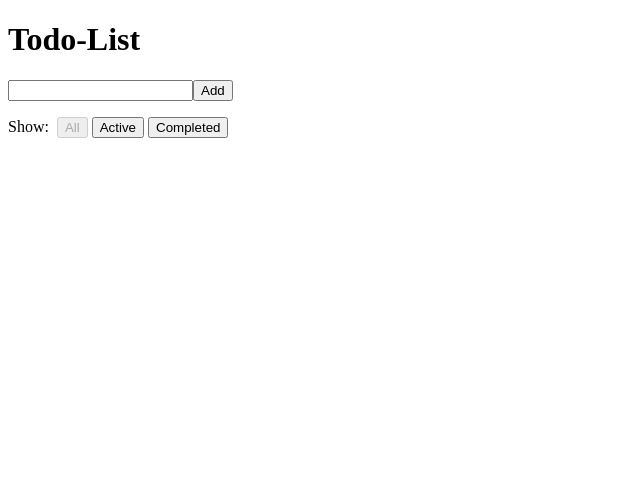
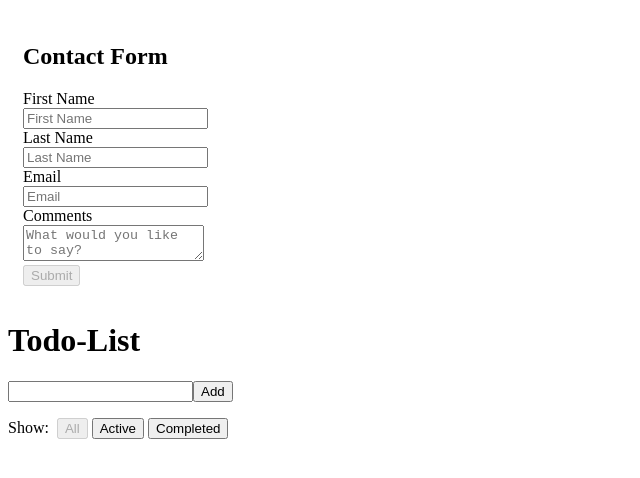
Before and after one commit to BridgitA/Project03, a React (Create React App) app in the folder my-app/: page / in a window 1280 px wide. Shown: the top 478 px of the page, without its empty margins (0-640 px from the left). Built offline with nearby package versions, Linux system fonts and the light colour scheme.

Commit message:
did a contact form

```diff
--- a/my-app/package.json
+++ b/my-app/package.json
@@ -7,12 +7,15 @@
     "@testing-library/jest-dom": "^4.2.4",
     "@testing-library/react": "^9.5.0",
     "@testing-library/user-event": "^7.2.1",
+    "development": "0.0.6",
     "react": "^16.14.0",
     "react-dom": "^16.14.0",
     "react-redux": "^7.2.1",
     "react-redux-form": "^1.16.14",
     "react-scripts": "3.4.3",
-    "redux": "^4.0.5"
+    "redux": "^4.0.5",
+    "redux-form": "^8.3.6",
+    "redux-form-website-template": "^1.0.17"
   },
   "scripts": {
     "start": "react-scripts start",
--- /dev/null
+++ b/my-app/src/ContactForm.js
@@ -0,0 +1,62 @@
+import React from 'react';
+import { Field, reduxForm } from 'redux-form';
+
+const ContactForm = props => {
+    const { handleSubmit, pristine, reset, submitting } = props;
+
+    return (
+        <form onSubmit = {handleSubmit}>
+            <div>
+                <label>First Name</label><br></br>
+                <div>
+                <Field
+                    name = 'firstName'
+                    component = 'input'
+                    type = 'text'
+                    placeholder = 'First Name'
+                />
+                </div>
+            </div>
+            <div>
+                <label>Last Name</label><br></br>
+                <div>
+                    <Field
+                        name = 'lastName'
+                        component = 'input'
+                        type = 'text'
+                        placeholder = 'Last Name'
+                    />
+                </div>
+            </div>
+            <div>
+                <label>Email</label>
+                <div>
+                    <Field
+                        name = 'email'
+                        component = 'input'
+                        type = 'email'
+                        placeholder = 'Email'
+                    />
+                </div>
+            </div>
+            <div>
+                <label>Comments</label>
+                <div>
+                    <Field
+                        name = 'comments'
+                        component = 'textarea'
+                        type = 'text'
+                        placeholder = 'What would you like to say?'
+                    />
+                </div>
+            </div>
+            <div>
+                <button type = 'submit' disabled = {pristine || submitting }>Submit</button>
+            </div>
+        </form>
+    )
+}
+
+export default reduxForm ({
+    form: 'simple',
+})(ContactForm);
--- a/my-app/src/components/App.js
+++ b/my-app/src/components/App.js
@@ -10,6 +10,7 @@ const App = () => (
         <VisibleTodoList />
         <Footer />
     </div>
+
 )
 
 export default App;
--- a/my-app/src/containers/DeleteTodo.js
+++ b/my-app/src/containers/DeleteTodo.js
@@ -6,15 +6,15 @@ const RemoveTodo = ({dispatch}) => {
 
     return (
         <div>
-            <a
+            <form
                 onClick = {e => {
                     e.preventDefault()
                     dispatch(deleteTodo())
 
                 }}
             >
-               <button type = "submit">Delete</button>
-            </a>
+            </form>
+            <span><button type = "submit">Delete</button></span>
         </div>
     )
 }
--- a/my-app/src/index.js
+++ b/my-app/src/index.js
@@ -2,13 +2,20 @@ import React from 'react';
 import { render } from 'react-dom';
 import { Provider } from 'react-redux';
 import { createStore } from 'redux';
+import showResults from './showResults';
+import ContactForm from './ContactForm';
 import rootReducer from './reducers';
 import App from './components/App';
+
 
 const store = createStore(rootReducer)
 
 render(
   <Provider store = { store }>
+    <div style = {{padding: 15 }}>
+      <h2>Contact Form</h2>
+      <ContactForm onSubmit = {showResults} />
+    </div>
     <App />
   </Provider>,
   document.getElementById('root')
--- /dev/null
+++ b/my-app/src/showResults.js
@@ -0,0 +1,6 @@
+const sleep = ms => new Promise(resolve => setTimeout(resolve, ms));
+
+export default (async function showResults(values) {
+  await sleep(500);
+  window.alert(`You submitted:\n\n${JSON.stringify(values, null, 2)}`);
+});
```
Also changed, not shown: my-app/src/components/RemoveTodo.js (+11 -1 lines), 1 other file (tests, documents, lock files or other folders).
